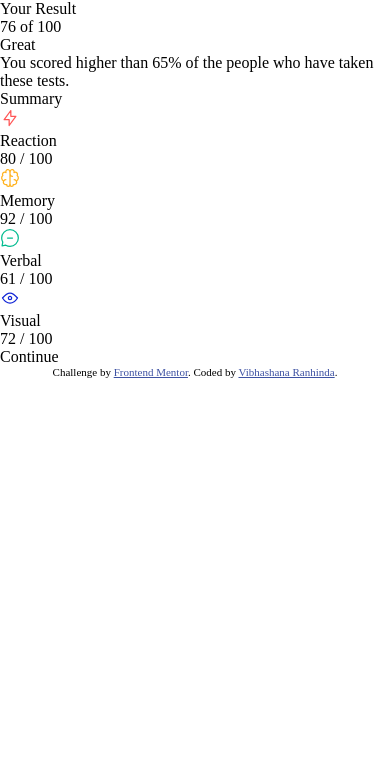
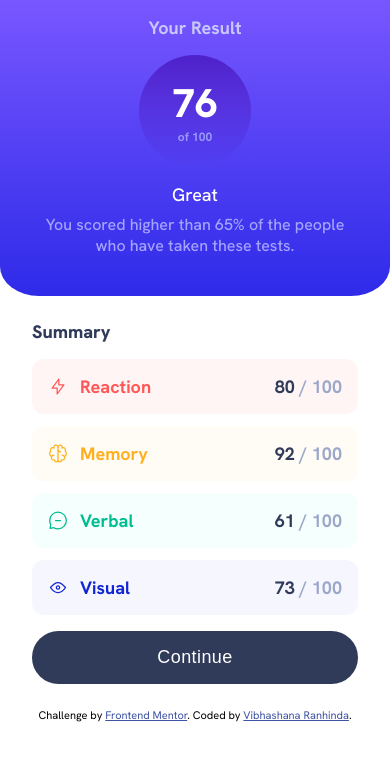
Before and after one commit to vibhashan/results-summary-component-main, a plain HTML site: page index.html in a window 390 px wide. Drawn offline with Linux system fonts and the light colour scheme; a web font is replaced by a local one.

Commit message:
feat: Mobile design developed

```diff
--- a/index.html
+++ b/index.html
@@ -13,55 +13,75 @@
     <title>Frontend Mentor | Results summary component</title>
   </head>
   <body>
-    <section>
-      <p>Your Result</p>
-      <div>76 of 100</div>
-      <p>Great</p>
-      <p>
+    <section id="section-one">
+      <p id="section-one__title">Your Result</p>
+
+      <div id="section-one__circle">
+        <p>76</p>
+        <span>of 100</span>
+      </div>
+
+      <div id="section-one__bottom">
+        <p id="section-one__bottom__title">Great</p>
+        <p id="section-one__bottom__text">
           You scored higher than 65% of the people who have taken these tests.
         </p>
+      </div>
     </section>
 
-    <section>
-      <p>Summary</p>
+    <section id="section-two">
+      <p id="section-two__title">Summary</p>
 
-      <div>
-        <div>
+      <div id="section-two__cards">
+        <div
+          class="section-two__cards__content"
+          id="section-two__cards__reaction"
+        >
+          <div class="section-two__cards__title">
             <img src="./assets/images/icon-reaction.svg" alt="reaction icon" />
             <p>Reaction</p>
           </div>
-
-        <span>80 / 100</span>
+          <p class="section-two__cards__score">80<span> / 100</span></p>
         </div>
 
-      <div>
-        <div>
+        <div
+          class="section-two__cards__content"
+          id="section-two__cards__memory"
+        >
+          <div class="section-two__cards__title">
             <img src="./assets/images/icon-memory.svg" alt="reaction icon" />
             <p>Memory</p>
           </div>
 
-        <span>92 / 100</span>
+          <p class="section-two__cards__score">92<span> / 100</span></p>
         </div>
 
-      <div>
-        <div>
+        <div
+          class="section-two__cards__content"
+          id="section-two__cards__verbal"
+        >
+          <div class="section-two__cards__title">
             <img src="./assets/images/icon-verbal.svg" alt="reaction icon" />
             <p>Verbal</p>
           </div>
 
-        <span>61 / 100 </span>
+          <p class="section-two__cards__score">61<span> / 100</span></p>
         </div>
 
-      <div>
-        <div>
+        <div
+          class="section-two__cards__content"
+          id="section-two__cards__visual"
+        >
+          <div class="section-two__cards__title">
             <img src="./assets/images/icon-visual.svg" alt="reaction icon" />
             <p>Visual</p>
           </div>
 
-        <span>72 / 100</span>
+          <p class="section-two__cards__score">73<span> / 100</span></p>
+        </div>
       </div>
 
-      <div><p>Continue</p></div>
+      <button class="section-two__button"><p>Continue</p></button>
     </section>
 
     <div class="attribution">
--- a/styles.css
+++ b/styles.css
@@ -1,3 +1,5 @@
+@import url("https://fonts.googleapis.com/css2?family=Hanken+Grotesk:ital,wght@0,100..900;1,100..900&family=Montserrat:ital,wght@0,100..900;1,100..900&family=Oswald:wght@200..700&family=Playfair+Display:ital,wght@0,400..900;1,400..900&display=swap");
+
 *,
 *::before,
 *::after {
@@ -5,6 +7,7 @@
   margin: 0px;
   padding: 0px;
 }
+
 .attribution {
   font-size: 11px;
   text-align: center;
@@ -12,3 +15,138 @@
 .attribution a {
   color: hsl(228, 45%, 44%);
 }
+
+body {
+  font-family: "Hanken Grotesk", sans-serif;
+  display: flex;
+  flex-direction: column;
+  gap: 1.5rem;
+}
+
+body p {
+  font-size: 1.125rem;
+}
+
+/* Following a mobile-first approach. */
+
+#section-one {
+  background: linear-gradient(hsl(252, 100%, 67%), hsl(241, 81%, 54%));
+  text-align: center;
+  color: hsl(0, 0%, 100%);
+  min-height: 15.625rem;
+  border-bottom-right-radius: 10%;
+  border-bottom-left-radius: 10%;
+  padding: 1rem 2.5rem 2.5rem 2.5rem;
+  display: flex;
+  flex-direction: column;
+  gap: 1rem;
+}
+#section-one__title {
+  color: hsl(241, 100%, 89%);
+  font-weight: 700;
+}
+#section-one__circle {
+  background: linear-gradient(hsla(256, 72%, 46%, 1), hsla(241, 72%, 46%, 0));
+  min-width: fit-content;
+  min-height: fit-content;
+  margin: auto;
+  border-radius: 50%;
+  width: 7rem;
+  height: 7rem;
+  display: flex;
+  flex-direction: column;
+  align-items: center;
+  justify-content: center;
+}
+#section-one__circle p {
+  font-weight: 800;
+  font-size: 2.5rem;
+}
+#section-one__circle span {
+  color: hsl(241, 100%, 80%);
+  font-weight: 700;
+  font-size: 0.75rem;
+}
+#section-one__bottom {
+  display: flex;
+  flex-direction: column;
+  gap: 0.5rem;
+}
+#section-one__bottom__title {
+  font-weight: 500;
+}
+#section-one__bottom__text {
+  color: hsl(241, 100%, 82%);
+  font-weight: 500;
+  font-size: 1rem;
+}
+
+#section-two {
+  padding-left: 2rem;
+  padding-right: 2rem;
+  display: flex;
+  flex-direction: column;
+  gap: 1rem;
+  text-align: center;
+}
+#section-two__title {
+  color: hsl(224, 30%, 27%);
+  font-weight: 800;
+  display: flex;
+  justify-content: flex-start;
+}
+#section-two__cards {
+  display: flex;
+  flex-direction: column;
+  gap: 0.75rem;
+}
+.section-two__cards__content {
+  display: flex;
+  justify-content: space-between;
+  padding: 1rem;
+  border-radius: 0.75rem;
+}
+.section-two__cards__title {
+  display: flex;
+  gap: 0.75rem;
+  font-weight: 700;
+}
+.section-two__cards__score {
+  color: hsl(224, 30%, 27%);
+  font-weight: 700;
+}
+.section-two__cards__score span {
+  color: hsl(224, 30%, 70%);
+}
+
+#section-two__cards__reaction {
+  background: hsl(0, 100%, 98%);
+  color: hsl(0, 100%, 67%);
+}
+#section-two__cards__memory {
+  background: hsl(39, 100%, 98%);
+  color: hsl(39, 100%, 56%);
+}
+#section-two__cards__verbal {
+  background: hsl(166, 100%, 98%);
+  color: hsl(166, 100%, 37%);
+}
+#section-two__cards__visual {
+  background: hsl(234, 85%, 98%);
+  color: hsl(234, 85%, 45%);
+}
+
+.section-two__button {
+  background: hsl(224, 30%, 27%);
+  color: hsl(0, 0%, 100%);
+  padding-top: 1rem;
+  padding-bottom: 1rem;
+  font-weight: 500;
+  letter-spacing: 0.025rem;
+  border-radius: 2rem;
+  border: none;
+}
+.section-two__button:hover {
+  background: linear-gradient(hsl(252, 100%, 67%), hsl(241, 81%, 54%));
+  cursor: pointer;
+}
```
Lines whose indentation alone changed are shown as unchanged.
